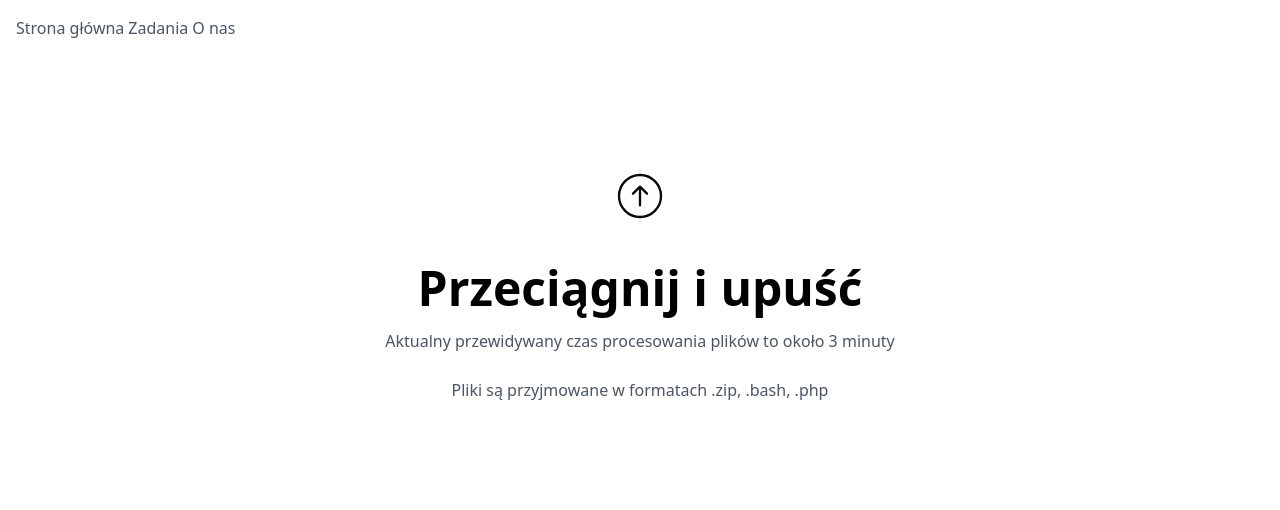
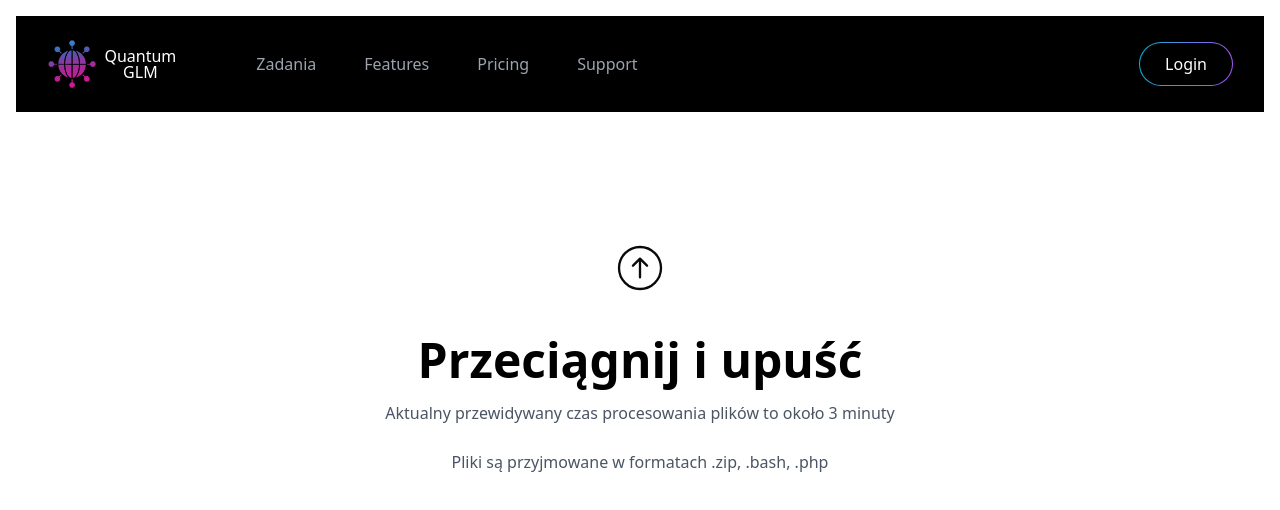
Before and after one commit to sieeniu/eth-warsaw, a Next.js app in the folder apps/web/: page /taskCreate in a window 1280 px wide. Shown: the top 510 px of the page. Built offline with nearby package versions, Linux system fonts and the light colour scheme.

Commit message:
add navbar

```diff
--- /dev/null
+++ b/apps/web/src/components/usable/Navbar.tsx
@@ -0,0 +1,154 @@
+import React, { useState } from 'react';
+
+const Header = () => {
+    const [expanded, setExpanded] = useState(false);
+
+    return (
+        <header className="py-4 bg-black sm:py-6">
+            <div className="px-4 sm:px-6 lg:px-8">
+                <div className="flex items-center justify-between">
+                    <div className="shrink-0">
+                        <a href="#" title="" className="flex">
+                            <img
+                                className="w-auto h-12"
+                                src="/quantum_glm.png"
+                                alt="Logo"
+                            />
+                        </a>
+                    </div>
+                    <p className="text-white ml-2 leading-none">
+                        Quantum
+                        <br />
+                        <span className="block text-center">GLM</span>
+                    </p>
+
+                    <div className="flex lg:hidden">
+                        <button
+                            type="button"
+                            className="text-white"
+                            onClick={() => setExpanded(!expanded)}
+                            aria-expanded={expanded}
+                        >
+                            {expanded ? (
+                                <svg
+                                    className="w-7 h-7"
+                                    xmlns="http://www.w3.org/2000/svg"
+                                    fill="none"
+                                    viewBox="0 0 24 24"
+                                    stroke="currentColor"
+                                >
+                                    <path
+                                        strokeLinecap="round"
+                                        strokeLinejoin="round"
+                                        strokeWidth="2"
+                                        d="M6 18L18 6M6 6l12 12"
+                                    />
+                                </svg>
+                            ) : (
+                                <svg
+                                    className="w-7 h-7"
+                                    xmlns="http://www.w3.org/2000/svg"
+                                    fill="none"
+                                    viewBox="0 0 24 24"
+                                    stroke="currentColor"
+                                >
+                                    <path
+                                        strokeLinecap="round"
+                                        strokeLinejoin="round"
+                                        strokeWidth="1.5"
+                                        d="M4 6h16M4 12h16M4 18h16"
+                                    />
+                                </svg>
+                            )}
+                        </button>
+                    </div>
+
+                    <nav className="hidden ml-20 mr-auto lg:flex lg:items-center lg:justify-start lg:space-x-12">
+                        <a
+                            href="/tasks"
+                            className="text-base font-normal text-gray-400 transition-all duration-200 hover:text-white"
+                        >
+                            Zadania
+                        </a>
+                        <a
+                            href="#"
+                            className="text-base font-normal text-gray-400 transition-all duration-200 hover:text-white"
+                        >
+                            Features
+                        </a>
+                        <a
+                            href="#"
+                            className="text-base font-normal text-gray-400 transition-all duration-200 hover:text-white"
+                        >
+                            Pricing
+                        </a>
+                        <a
+                            href="#"
+                            className="text-base font-normal text-gray-400 transition-all duration-200 hover:text-white"
+                        >
+                            Support
+                        </a>
+                    </nav>
+
+
+                    <div className="hidden lg:flex lg:items-center lg:justify-end lg:space-x-8">
+                        <div className="relative inline-flex items-center justify-center group">
+                            <div className="absolute transition-all duration-200 rounded-full -inset-px bg-gradient-to-r from-cyan-500 to-purple-500 group-hover:shadow-lg group-hover:shadow-cyan-500/50"></div>
+                            <a
+                                href="#"
+                                className="relative inline-flex items-center justify-center px-6 py-2 text-base font-normal text-white bg-black border border-transparent rounded-full"
+                                role="button"
+                            >
+                                Login
+                            </a>
+                        </div>
+                    </div>
+                </div>
+
+                {expanded && (
+                    <nav>
+                        <div className="flex flex-col pt-8 pb-4 space-y-6">
+                            <a
+                                href="#"
+                                className="text-base font-normal text-gray-400 transition-all duration-200 hover:text-white"
+                            >
+                                Products
+                            </a>
+                            <a
+                                href="#"
+                                className="text-base font-normal text-gray-400 transition-all duration-200 hover:text-white"
+                            >
+                                Features
+                            </a>
+                            <a
+                                href="#"
+                                className="text-base font-normal text-gray-400 transition-all duration-200 hover:text-white"
+                            >
+                                Pricing
+                            </a>
+                            <a
+                                href="#"
+                                className="text-base font-normal text-gray-400 transition-all duration-200 hover:text-white"
+                            >
+                                Support
+                            </a>
+
+                            <div className="relative inline-flex items-center justify-center group">
+                                <div className="absolute transition-all duration-200 rounded-full -inset-px bg-gradient-to-r from-cyan-500 to-purple-500 group-hover:shadow-lg group-hover:shadow-cyan-500/50"></div>
+                                <a
+                                    href="#"
+                                    className="relative inline-flex items-center justify-center w-full px-6 py-2 text-base font-normal text-white bg-black border border-transparent rounded-full"
+                                    role="button"
+                                >
+                                    Login
+                                </a>
+                            </div>
+                        </div>
+                    </nav>
+                )}
+            </div>
+        </header>
+    );
+};
+
+export default Header;
--- a/apps/web/src/components/usable/TaskCreate.tsx
+++ /dev/null
@@ -1,30 +0,0 @@
-import { useCallback } from 'react';
-import { useDropzone } from 'react-dropzone';
-
-const DragAndDrop = () => {
-  const onDrop = useCallback((acceptedFiles: File[]) => {
-    console.log(acceptedFiles);
-  }, []);
-
-  const { getRootProps, getInputProps, isDragActive } = useDropzone({ onDrop });
-
-  return (
-    <div
-      {...getRootProps()}
-      className={`w-full h-screen flex items-center justify-center border-4 border-dashed border-gray-300 p-4 ${
-        isDragActive ? 'bg-gray-200' : 'bg-white'
-      }`}
-    >
-      <input {...getInputProps()} />
-      {isDragActive ? (
-        <p className="text-xl font-bold">Upuść pliki tutaj...</p>
-      ) : (
-        <p className="text-xl">
-          Przeciągnij pliki tutaj lub kliknij, aby wybrać
-        </p>
-      )}
-    </div>
-  );
-};
-
-export default DragAndDrop;
--- a/apps/web/src/layouts/DefaultLayout/DefaultLayout.tsx
+++ b/apps/web/src/layouts/DefaultLayout/DefaultLayout.tsx
@@ -1,12 +1,6 @@
 import Head from 'next/head';
 import { PropsWithChildren } from 'react';
-
-import {
-  NavigationMenu,
-  NavigationMenuItem,
-  NavigationMenuLink,
-  NavigationMenuList,
-} from '@/components/ui/navigation-menu';
+import Navbar from "@/components/usable/Navbar";
 
 export const DefaultLayout = ({ children }: PropsWithChildren) => {
   return (
@@ -16,21 +10,7 @@ export const DefaultLayout = ({ children }: PropsWithChildren) => {
         <meta name="description" content="Platforma dla dApp na uczelniach" />
       </Head>
       <header className="bg-white text-gray-600 p-4">
-        <nav>
-          <NavigationMenu>
-            <NavigationMenuList>
-              <NavigationMenuItem>
-                <NavigationMenuLink href="/">Strona główna</NavigationMenuLink>
-              </NavigationMenuItem>
-              <NavigationMenuItem>
-                <NavigationMenuLink href="/tasks">Zadania</NavigationMenuLink>
-              </NavigationMenuItem>
-              <NavigationMenuItem>
-                <NavigationMenuLink href="/about">O nas</NavigationMenuLink>
-              </NavigationMenuItem>
-            </NavigationMenuList>
-          </NavigationMenu>
-        </nav>
+        <Navbar/>
       </header>
       <main className="p-4">{children}</main>
     </>
```
Also changed, not shown: apps/web/public/quantum_glm.png (added).
